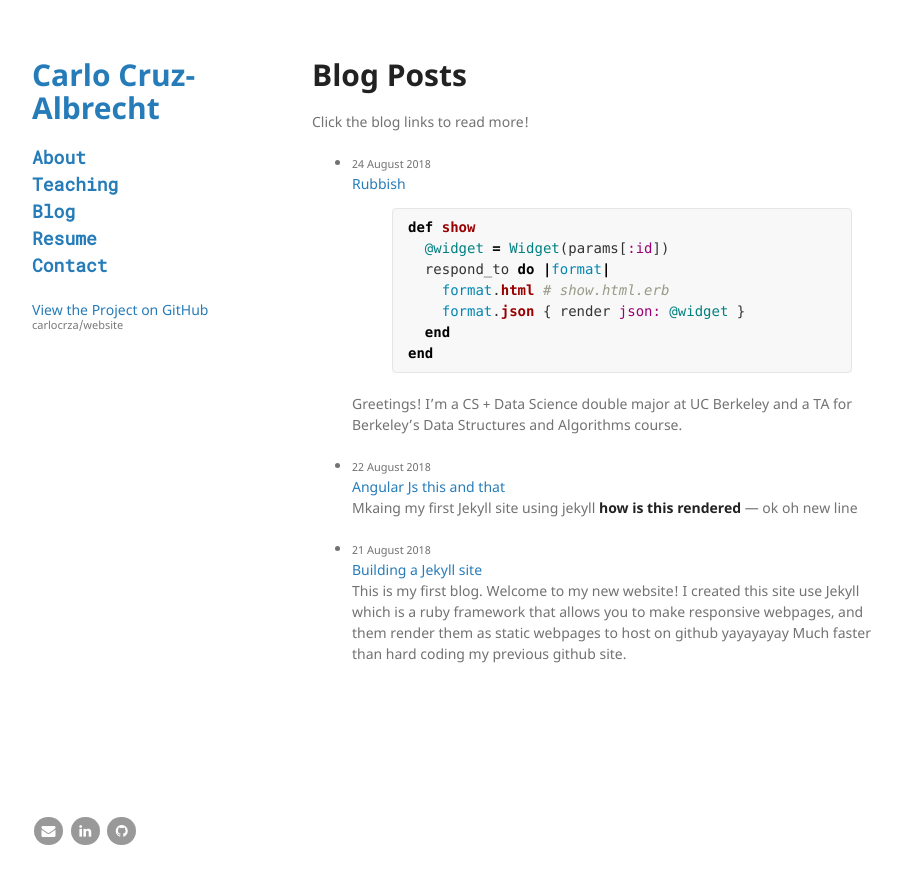
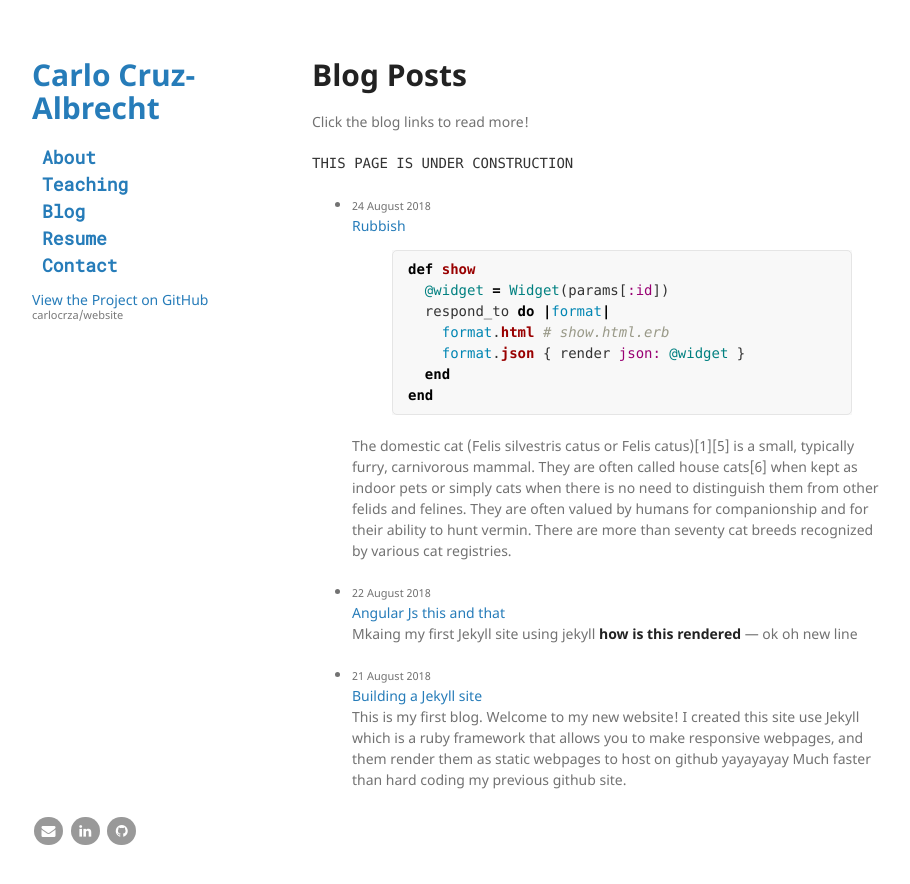
Before and after one commit to carlocrza/website, a Jekyll site: the page built from blog.md, in a window 1280 px wide. Shown: the top 884 px of the page, without its empty margins (178-1088 px from the left). Built offline with Jekyll 4.4.1, drawn with Linux system fonts in a browser that asks for light colours; nearby versions of some CDN libraries; library files that are not in the unit come from our copies.

Commit message:
Finalizations; blog 1 still needs to be done

```diff
--- /dev/null
+++ b/_includes/text-expand.html
@@ -0,0 +1,17 @@
+<script>
+    $("p").each(function() {
+        if($(this).html()=='[expand]') {
+            $(this).addClass('expand_start');
+        }
+        if($(this).html()=='[/expand]') {
+            $(this).addClass('expand_end');
+        }
+    });
+    $( "p.expand_start" ).each(function() {
+        $(this).nextUntil( $("p.expand_end") ).wrapAll("<div class='expand' style='overflow: hidden;'></div>");
+        $(this).prev().append('<span>..&nbsp; <a href="#" style="cursor: pointer;" onclick="$(this).parent().parent().next().slideToggle(); $(this).parent().hide();">read&nbsp;more&nbsp;&rarr;</a></span>');
+        $(this).remove()
+	});
+    $( ".expand").hide();
+    $( "p.expand_end" ).hide();
+</script>
--- a/_layouts/default.html
+++ b/_layouts/default.html
@@ -22,13 +22,13 @@
         {% endif %}
 
         <!--<p></p>-->
-        <ul id="navigation">
-        <li><a href="/">About</a></li>
-        <li><a href="/teaching">Teaching</a></li>
-        <li><a href="/blog">Blog</a></li>
-        <li><a href="/resume">Resume</a></li>
-        <li><a href="/contact">Contact</a></li>
-        </ul>
+        <div id="navigation">
+        <a href="/">About</a><br>
+        <a href="/teaching">Teaching</a><br>
+        <a href="/blog">Blog</a><br>
+        <a href="/resume">Resume</a><br>
+        <a href="/contact">Contact</a>
+        </div>
 
         {% if site.github.is_project_page %}
         <p class="view"><a href="{{ site.github.repository_url }}">View the Project on GitHub <small>{{ site.github.repository_nwo }}</small></a></p>
@@ -47,7 +47,10 @@
       {{ content }}
 
       </section>
+
       <footer>
+
+
         <a href="/contact" class="fa fa-envelope"></a>
         <a href="https://www.linkedin.com/in/carlocruz-albrecht/" class="fa fa-linkedin"></a>
        <a href="http://github.com/carlocrza/" class="fa fa-github"></a>
@@ -70,5 +73,7 @@
       ga('send', 'pageview');
     </script>
     {% endif %}
+    <script src="/js/jquery.min.js"></script>
+    {% include text-expand.html %}
   </body>
 </html>
--- a/_posts/2018-08-24-bs.md
+++ b/_posts/2018-08-24-bs.md
@@ -13,14 +13,4 @@
   end
 end
 {% endhighlight %}
-Greetings! I'm a CS + Data Science double major at UC Berkeley and a TA for Berkeley's Data Structures and Algorithms course.
-
-I'm interested as to how social trends influence technological progress.
-
-Greetings! I'm a CS + Data Science double major at UC Berkeley and a TA for Berkeley's Data Structures and Algorithms course.
-
-I'm interested as to how social trends influence technological progress.
-
-Greetings! I'm a CS + Data Science double major at UC Berkeley and a TA for Berkeley's Data Structures and Algorithms course.
-
-I'm interested as to how social trends influence technological progress.
+The domestic cat (Felis silvestris catus or Felis catus)[1][5] is a small, typically furry, carnivorous mammal. They are often called house cats[6] when kept as indoor pets or simply cats when there is no need to distinguish them from other felids and felines. They are often valued by humans for companionship and for their ability to hunt vermin. There are more than seventy cat breeds recognized by various cat registries.
--- a/_sass/jekyll-theme-minimal.scss
+++ b/_sass/jekyll-theme-minimal.scss
@@ -305,7 +305,8 @@
 }
 
 #navigation {
-  padding: 0;
+  margin-left: 10px;
+  margin-bottom: 10px;
   font-size: 18px;
   list-style-type: none;
   font-weight: 900;
--- a/blog.md
+++ b/blog.md
@@ -4,6 +4,8 @@
 tags: jekyll update
 ---
 Click the blog links to read more!
+
+`THIS PAGE IS UNDER CONSTRUCTION`
 
 <ul>
   {% for post in site.posts %}
```
Also changed, not shown: coursework.md (added, +23 -0 lines), index.md (+7 -120 lines), markdown.md (added, +129 -0 lines), teaching.md (+4 -2 lines), 1 other file.
